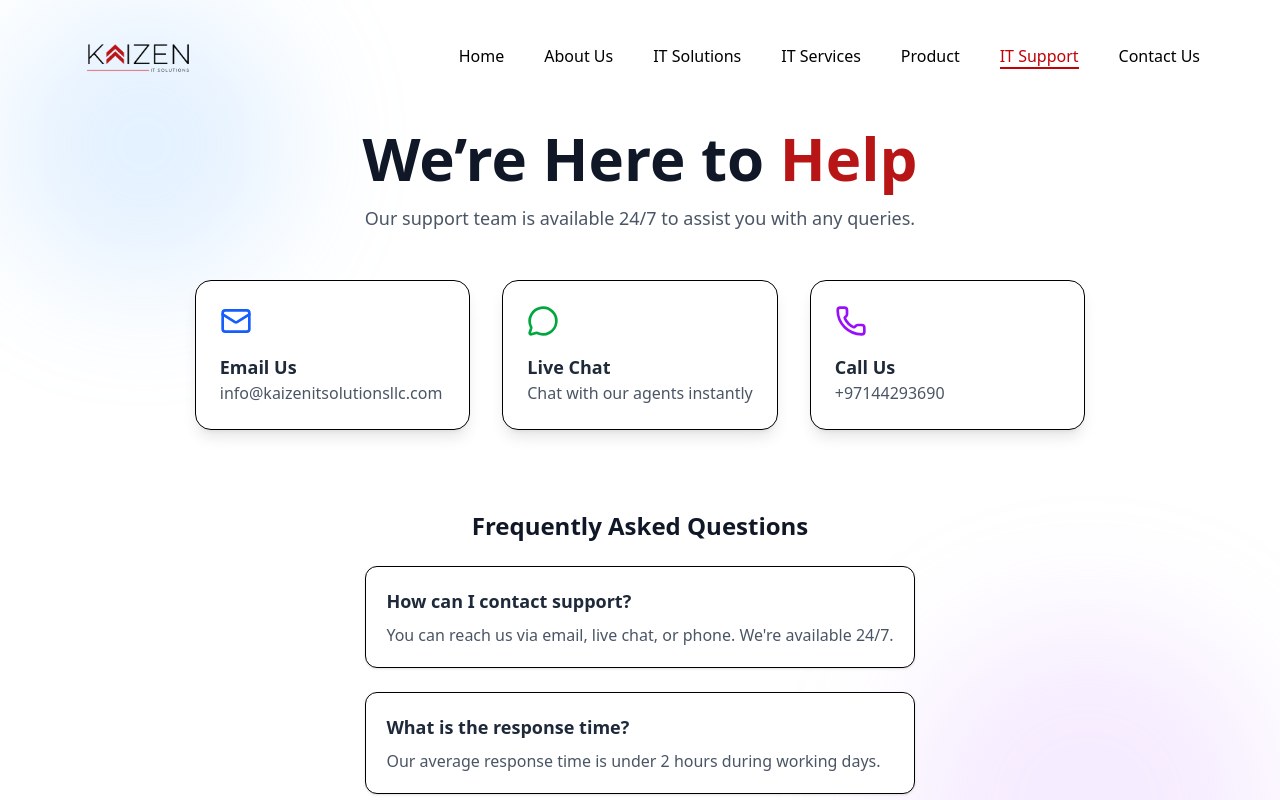
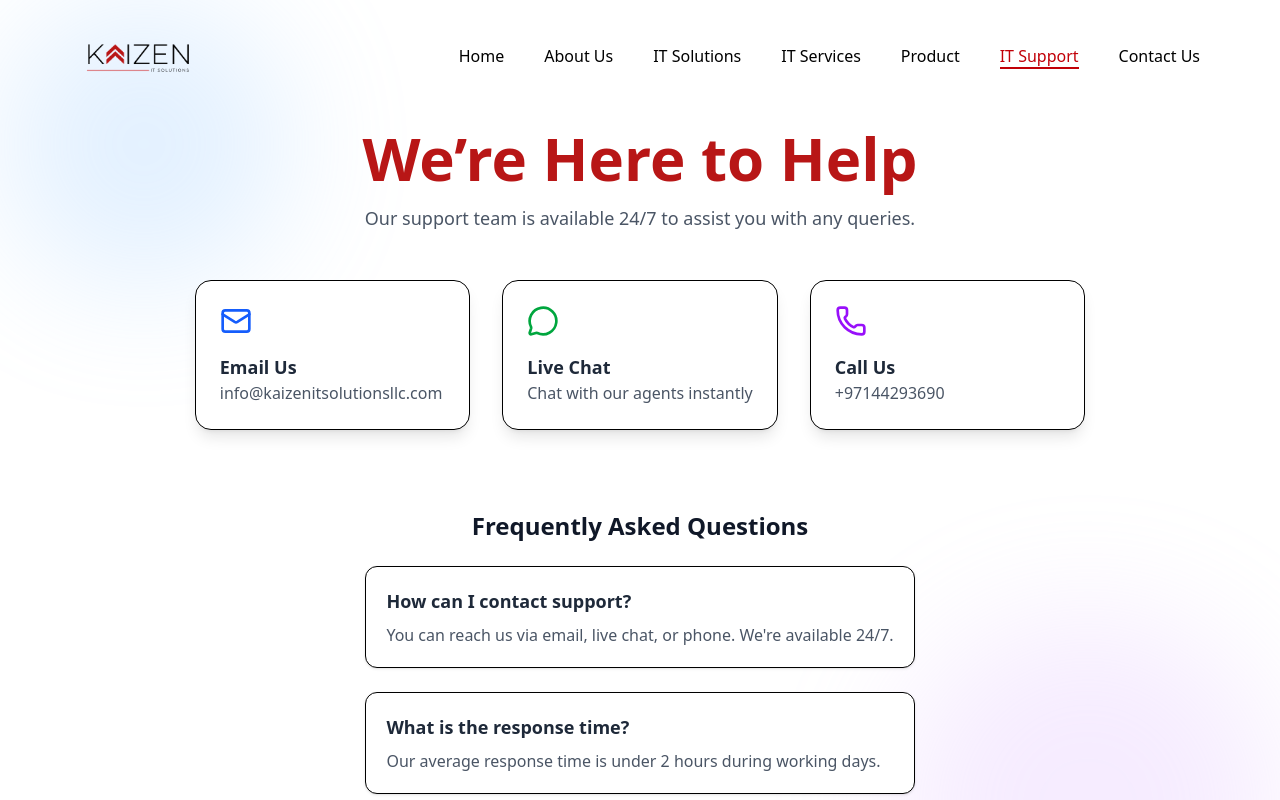
Before and after one commit to mineshpatel0299/Kaizen, a React (Vite) app: page /itsupport in a window 1280 px wide. Shown: the top 800 px of the page. Built offline with nearby package versions, Linux system fonts and the light colour scheme.

Commit message:
Refactorimg Color Code

```diff
--- a/src/components/Product.jsx
+++ b/src/components/Product.jsx
@@ -64,9 +64,9 @@ const Product = () => {
           initial={{ y: -50, opacity: 0 }}
           animate={{ y: 0, opacity: 1 }}
           transition={{ duration: 1 }}
-          className="text-3xl sm:text-4xl md:text-6xl font-extrabold text-gray-900 mb-4"
+          className="text-3xl sm:text-4xl md:text-6xl font-extrabold text-[#b81616] mb-4"
         >
-          Our <span className="text-[#B81616]">Products</span>
+          Our Product
         </motion.h1>
         <motion.p
           initial={{ opacity: 0 }}
--- a/src/components/Support.jsx
+++ b/src/components/Support.jsx
@@ -43,9 +43,9 @@ const Support = () => {
           initial={{ y: -40, opacity: 0 }}
           animate={{ y: 0, opacity: 1 }}
           transition={{ duration: 1 }}
-          className="text-4xl md:text-6xl font-bold text-gray-900 mb-4"
+          className="text-4xl md:text-6xl font-bold text-[#B81616] mb-4"
         >
-          We’re Here to <span className="text-[#B81616]">Help</span>
+          We’re Here to Help
         </motion.h1>
         <motion.p
           initial={{ opacity: 0 }}
--- a/src/pages/Whyus.jsx
+++ b/src/pages/Whyus.jsx
@@ -9,7 +9,7 @@ const WhyUs = () => {
         {/* Left Content */}
         <div data-aos="fade-right">
           <div className="bg-gray-50 p-8 rounded-2xl shadow-md mb-8">
-            <h2 className="text-3xl md:text-4xl font-bold text-red-600 mb-4">
+            <h2 className="text-3xl md:text-4xl font-bold text-[#B81616] mb-4">
               WHY CHOOSE US
             </h2>
 
@@ -25,7 +25,7 @@ const WhyUs = () => {
           <div className="grid grid-cols-1 sm:grid-cols-2 gap-6">
             {/* Feature Card 1: Expertise & Experience */}
             <div data-aos="fade-up" data-aos-delay="100" className="bg-white p-6 rounded-xl shadow-lg hover:shadow-xl transition-shadow duration-300 border border-gray-200">
-              <h3 className="text-xl font-semibold text-red-600 mb-2">
+              <h3 className="text-xl font-semibold text-[#B81616] mb-2">
                 Expertise & Experience
               </h3>
               <p className="text-gray-600">
```
